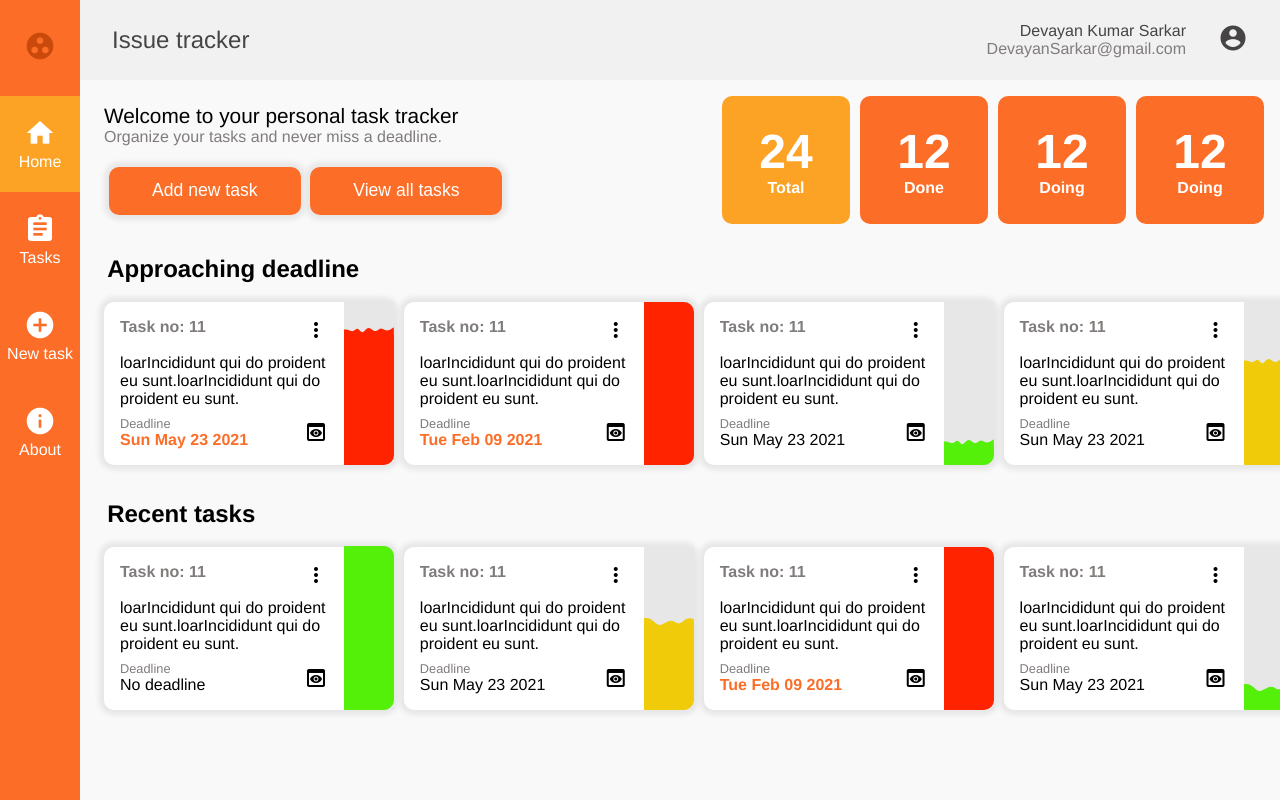
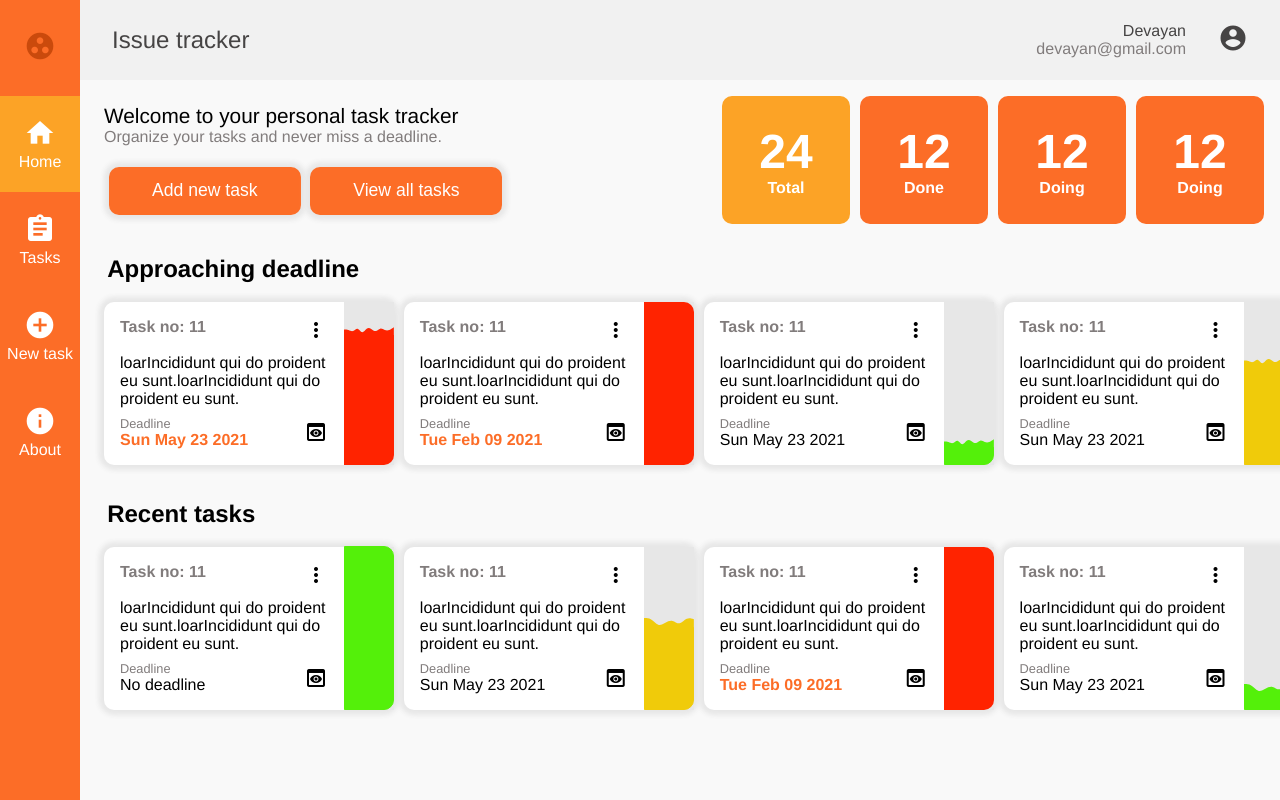
Before and after one commit to devayansarkar/issue-tracker, a Vue app in the folder frontend/: page /home in a window 1280 px wide. Built offline with nearby package versions, Linux system fonts and the light colour scheme.

Commit message:
hooking up states for name and email

```diff
--- a/frontend/src/components/Topbar.vue
+++ b/frontend/src/components/Topbar.vue
@@ -7,8 +7,8 @@
     </div>
     <div class="profile-container">
       <div class="profile">
-        <div class="name">Devayan Kumar Sarkar</div>
-        <div class="email">DevayanSarkar@gmail.com</div>
+        <div class="name">{{ $store.getters.getUser.name }}</div>
+        <div class="email">{{ $store.getters.getUser.email }}</div>
       </div>
       <div class="icon">
         <span class="material-icons"> account_circle </span>
```
